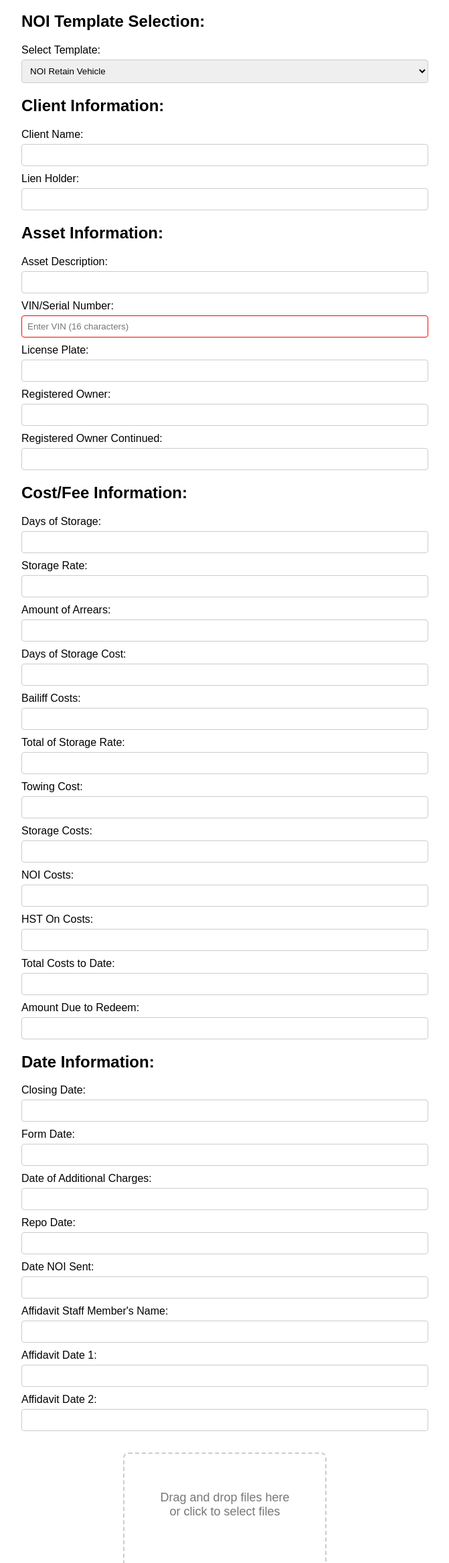
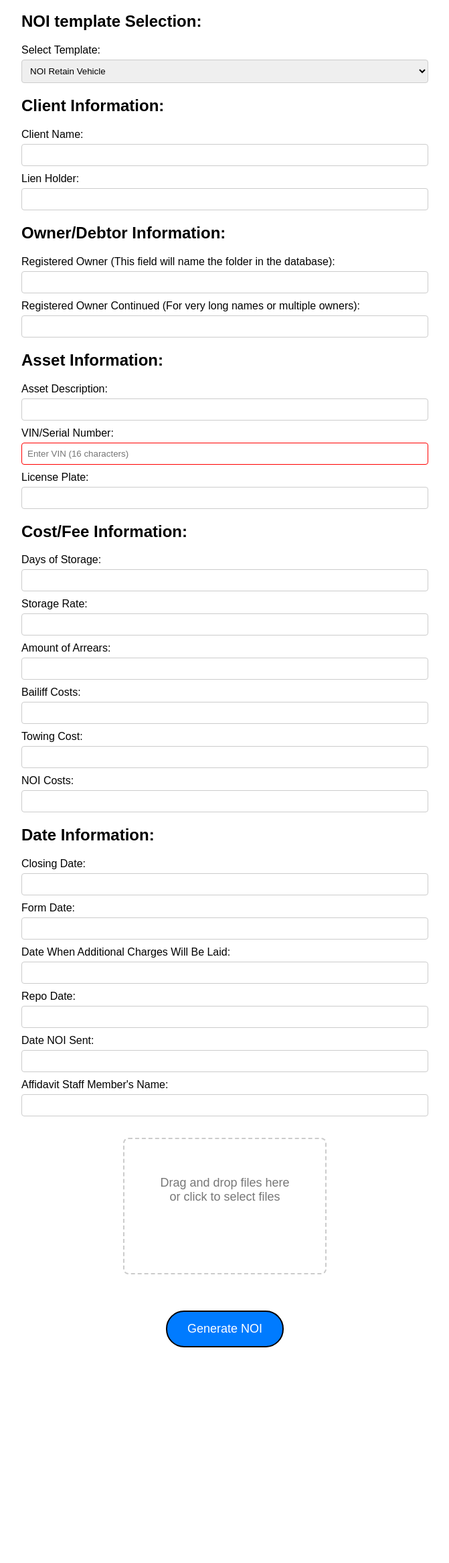
Before and after one commit to NicolasVicente44/napier-noi-generator, an Electron app: page src/index.html in a window 1400 px wide. Shown: the part 452-2786 px from the top of the page at 67% size, without its empty margins (364-1035 px from the left). After the commit the page ends 2586 px from the top, so only its background shows below. Drawn offline with Linux system fonts and the light colour scheme; no server answers.

Commit message:
removed uneeded form fields on the front end

```diff
--- a/package.json
+++ b/package.json
@@ -21,7 +21,8 @@
     "@electron-forge/plugin-fuses": "^7.3.0",
     "@electron/fuses": "^1.7.0",
     "electron": "^29.0.1",
-    "electron-builder": "^24.12.0"
+    "electron-builder": "^24.12.0",
+    "electron-reload": "^2.0.0-alpha.1"
   },
   "keywords": [],
   "author": {
--- a/src/index.html
+++ b/src/index.html
@@ -10,7 +10,7 @@
     <h1>NOI Cover Sheet</h1>
 
     <h1>Generate NOI PDF</h1>
-    <h2>NOI Template Selection:</h2>
+    <h2>NOI template Selection:</h2>
     <label for="template">Select Template:</label>
     <select id="template">
       <option value="NOI Retain Vehicle.pdf">NOI Retain Vehicle</option>
@@ -27,7 +27,25 @@
         <input type="text" id="clientName" />
         <label for="lienHolder">Lien Holder:</label>
         <input type="text" id="lienHolder" />
+
       </div>
+
+      <div class="grid-container">
+        <div>
+          <h2>Owner/Debtor Information:</h2>
+
+      <label for="registeredOwner">Registered Owner (This field will name the folder in the database):</label>
+      <input type="text" id="registeredOwner" />
+
+      <label for="registeredOwnerCont"
+        >Registered Owner Continued (For very long names or multiple
+        owners):</label
+      >
+      <input type="text" id="registeredOwnerCont" />
+        </div>
+
+
+
       <div>
         <h2>Asset Information:</h2>
         <label for="assetDescription">Asset Description:</label>
@@ -41,10 +59,6 @@
 
         <label for="licensePlate">License Plate:</label>
         <input type="text" id="licensePlate" />
-        <label for="registeredOwner">Registered Owner:</label>
-        <input type="text" id="registeredOwner" />
-        <label for="registeredOwnerCont">Registered Owner Continued:</label>
-        <input type="text" id="registeredOwnerCont" />
       </div>
       <div>
         <h2>Cost/Fee Information:</h2>
@@ -54,24 +68,18 @@
         <input type="text" id="storageRate" />
         <label for="amountOfArrears">Amount of Arrears:</label>
         <input type="text" id="amountOfArrears" />
-        <label for="daysOfStorageCost">Days of Storage Cost:</label>
-        <input type="text" id="daysOfStorageCost" />
+
         <label for="bailiffCosts">Bailiff Costs:</label>
         <input type="text" id="bailiffCosts" />
-        <label for="totalOfStorageRate">Total of Storage Rate:</label>
-        <input type="text" id="totalOfStorageRate" />
+
         <label for="towingCost">Towing Cost:</label>
         <input type="text" id="towingCost" />
-        <label for="storageCosts">Storage Costs:</label>
-        <input type="text" id="storageCosts" />
+
         <label for="NOICosts">NOI Costs:</label>
         <input type="text" id="NOICosts" />
-        <label for="HSTOnCosts">HST On Costs:</label>
-        <input type="text" id="HSTOnCosts" />
-        <label for="totalCostsToDate">Total Costs to Date:</label>
-        <input type="text" id="totalCostsToDate" />
-        <label for="amountDueToRedeem">Amount Due to Redeem:</label>
-        <input type="text" id="amountDueToRedeem" />
+
+
+
       </div>
       <div>
         <h2>Date Information:</h2>
@@ -79,7 +87,7 @@
         <input type="text" id="closingDate" />
         <label for="formDate">Form Date:</label>
         <input type="text" id="formDate" />
-        <label for="dateOfAdditionalCharges">Date of Additional Charges:</label>
+        <label for="dateOfAdditionalCharges">Date When Additional Charges Will Be Laid:</label>
         <input type="text" id="dateOfAdditionalCharges" />
         <label for="repoDate">Repo Date:</label>
         <input type="text" id="repoDate" />
@@ -87,14 +95,17 @@
         <input type="text" id="dateNOISent" />
         <label for="staffAffidavitName">Affidavit Staff Member's Name:</label>
         <input type="text" id="staffAffidavitName" />
-        <label for="Affidavit_Date1">Affidavit Date 1:</label>
-        <input type="text" id="Affidavit_Date1" />
-        <label for="Affidavit_Date2">Affidavit Date 2:</label>
-        <input type="text" id="Affidavit_Date2" />
+
+
+
       </div>
     </div>
 
-    <div style="margin-top: 2em;" class="file-upload-container" id="fileUploadContainer">
+    <div
+      style="margin-top: 2em"
+      class="file-upload-container"
+      id="fileUploadContainer"
+    >
       <label for="fileUpload" class="file-upload-label">
         Drag and drop files here or click to select files
       </label>
@@ -177,19 +188,12 @@
           const storageRate = document.getElementById("storageRate").value;
           const amountOfArrears =
             document.getElementById("amountOfArrears").value;
-          const daysOfStorageCost =
-            document.getElementById("daysOfStorageCost").value;
+
           const bailiffCosts = document.getElementById("bailiffCosts").value;
-          const totalOfStorageRate =
-            document.getElementById("totalOfStorageRate").value;
+
           const towingCost = document.getElementById("towingCost").value;
-          const storageCosts = document.getElementById("storageCosts").value;
           const NOICosts = document.getElementById("NOICosts").value;
-          const HSTOnCosts = document.getElementById("HSTOnCosts").value;
-          const totalCostsToDate =
-            document.getElementById("totalCostsToDate").value;
-          const amountDueToRedeem =
-            document.getElementById("amountDueToRedeem").value;
+
           const closingDate = document.getElementById("closingDate").value;
           const formDate = document.getElementById("formDate").value;
           const dateOfAdditionalCharges = document.getElementById(
@@ -202,10 +206,7 @@
           const registeredOwnerCont = document.getElementById(
             "registeredOwnerCont"
           ).value;
-          const Affidavit_Date1 =
-            document.getElementById("Affidavit_Date1").value;
-          const Affidavit_Date2 =
-            document.getElementById("Affidavit_Date2").value;
+
 
           // Get the file input element
           const fileInput = document.getElementById("fileUpload");
@@ -233,15 +234,9 @@
             daysOfStorage,
             storageRate,
             amountOfArrears,
-            daysOfStorageCost,
             bailiffCosts,
-            totalOfStorageRate,
             towingCost,
-            storageCosts,
             NOICosts,
-            HSTOnCosts,
-            totalCostsToDate,
-            amountDueToRedeem,
             closingDate,
             formDate,
             dateOfAdditionalCharges,
@@ -249,8 +244,6 @@
             dateNOISent,
             staffAffidavitName,
             registeredOwnerCont,
-            Affidavit_Date1,
-            Affidavit_Date2,
           });
         });
         ipcRenderer.on("pdf-generated", (event, pdfBytes) => {
@@ -313,7 +306,9 @@
             fileItem.style.display = "flex"; // Set display to flex
             fileItem.style.justifyContent = "center"; // Center content horizontally
             fileItem.style.alignItems = "center"; // Center content vertically
-            fileItem.style.marginBottom = "10px"; // Add some bottom margin for spacing
+            fileItem.style.marginBottom = "8px"; // Add some bottom margin for spacing
+            fileItem.style.marginTop = "8px"; // Add some bottom margin for spacing
+
             uploadedFilesContainer.appendChild(fileItem);
           });
         }
--- a/src/index.js
+++ b/src/index.js
@@ -2,6 +2,8 @@ const { app, BrowserWindow, ipcMain } = require("electron");
 const path = require("path");
 const fs = require("fs").promises;
 const { PDFDocument } = require("pdf-lib");
+require('electron-reload')(__dirname);
+
 
 const createWindow = () => {
   const mainWindow = new BrowserWindow({
```
Also changed, not shown: 1 other file.
